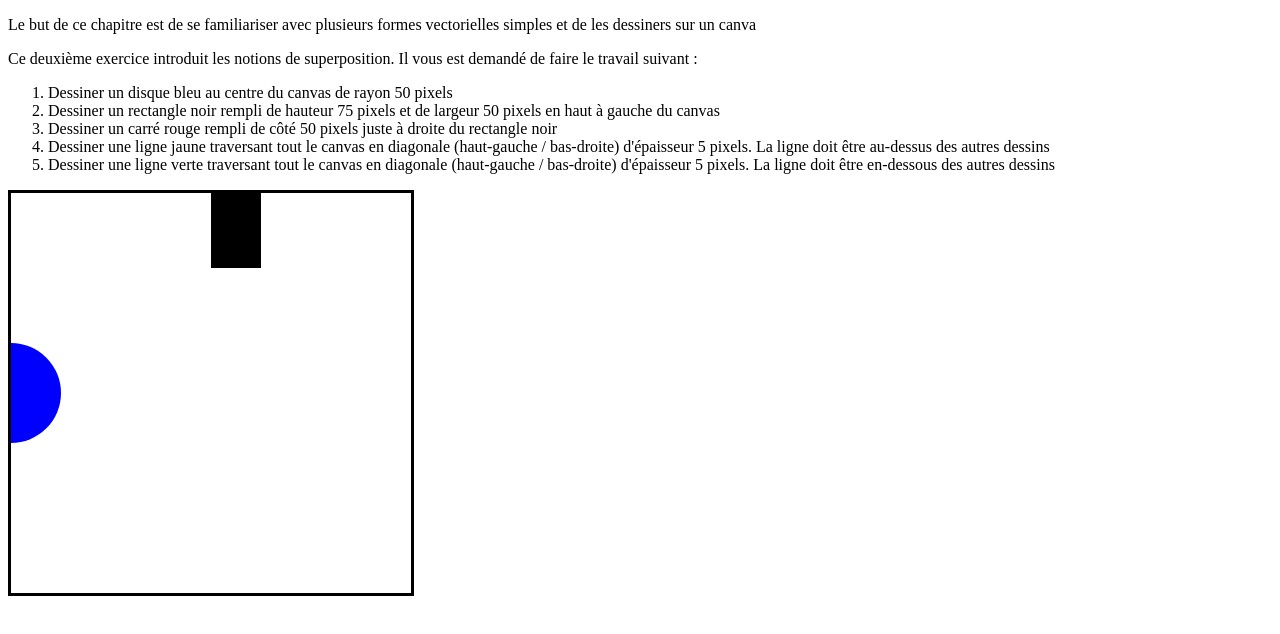
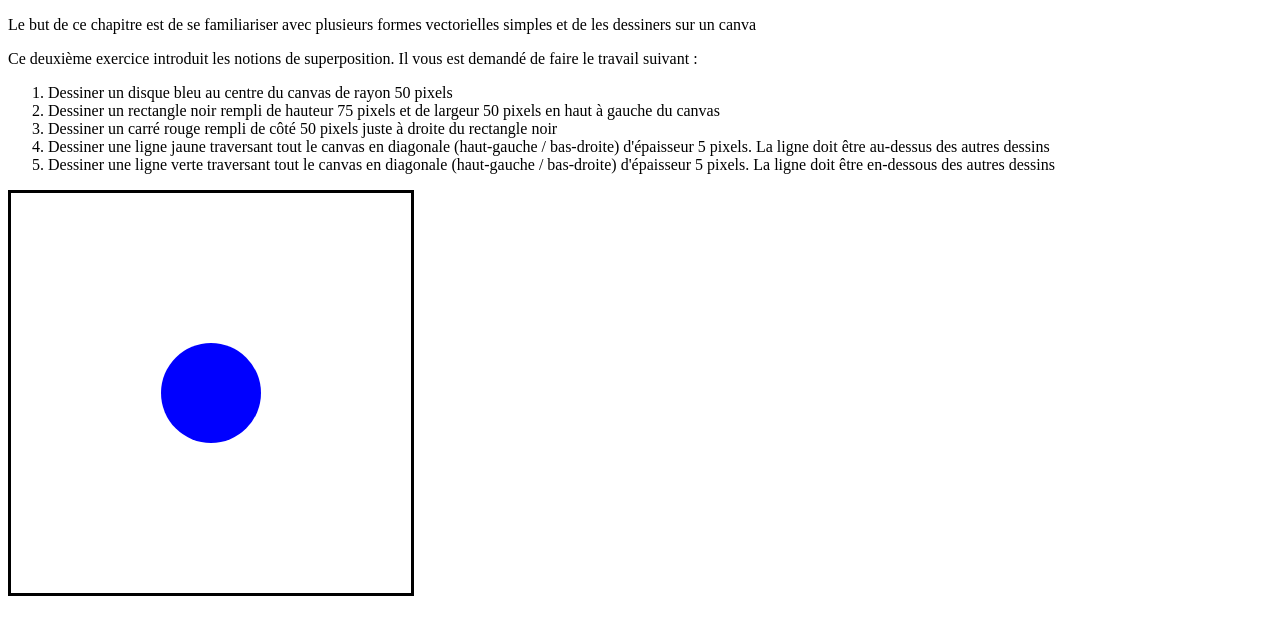
Before and after one commit to azedinea/azedinea.github.io, a plain HTML site: page index.html in a window 1280 px wide. Drawn offline with nearby package versions, Linux system fonts and the light colour scheme.

Commit message:
Update index.html

```diff
--- a/index.html
+++ b/index.html
@@ -33,12 +33,12 @@
             			   .attr("height", 400);
 
             // TODO : faire les manipulations de l'énoncé
-                     canvas.append("circle")
-                    .attr("cx",0)
+            var BlueCircle = canvas.append("circle")
+                    .attr("cx",200)
                     .attr("cy",200)
                     .attr("r",50)
                     .style("fill","blue");
-                    canvas.append("rect").attr("width",50).attr("height",75).attr("y",0).attr("x",200).attr("fill","black");
+            var BlackRect = canvas.append("rect").attr("width",50).attr("height",75).attr("y",400).attr("x",0).attr("fill","black");
         </script>
     </body>
 </html>
```
